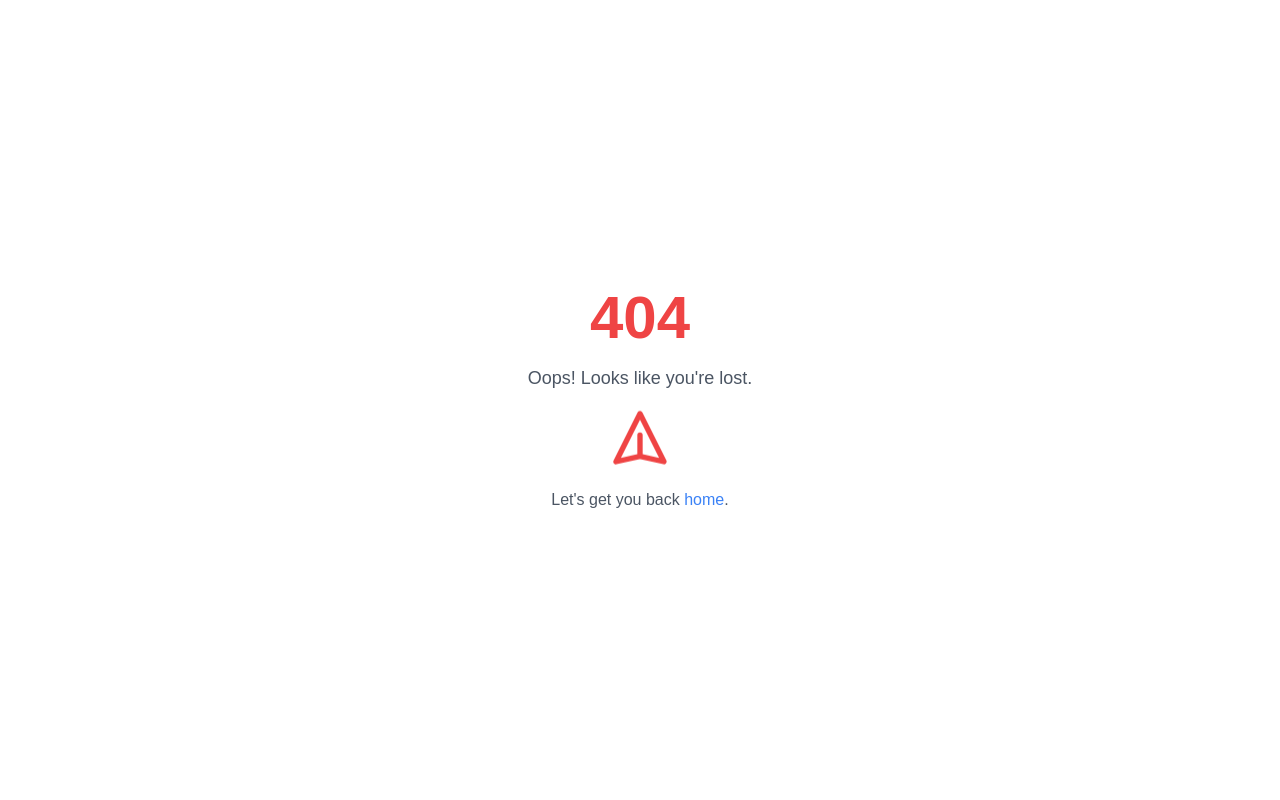
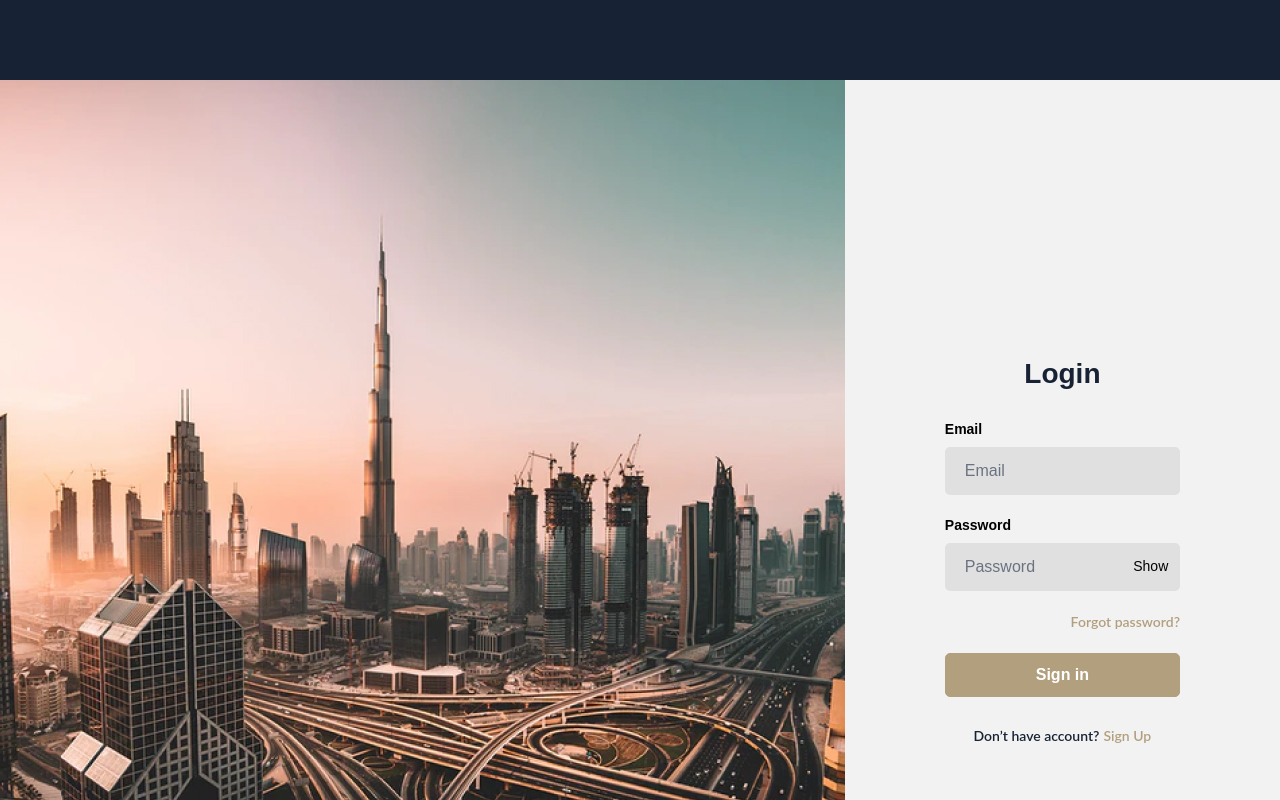
Before and after one commit to Yivgha/nest-fe-eco-landing, a React (Create React App) app: page /login in a window 1280 px wide. Before the commit this address had no page. Shown: the top 800 px of the page. Built offline with nearby package versions, Linux system fonts and the light colour scheme.

Commit message:
add login page

```diff
--- a/package.json
+++ b/package.json
@@ -6,6 +6,7 @@
     "@testing-library/jest-dom": "^5.17.0",
     "@testing-library/react": "^13.4.0",
     "@testing-library/user-event": "^13.5.0",
+    "clsx": "^2.1.1",
     "http-proxy-middleware": "^3.0.0",
     "prop-types": "^15.8.1",
     "react": "^18.3.1",
--- a/src/App.jsx
+++ b/src/App.jsx
@@ -2,6 +2,8 @@ import { BrowserRouter as Router, Routes, Route } from 'react-router-dom';
 import HomePage from "./components/HomePage";
 import DealPage from './components/DealPage';
 import ErrorPage from './components/ErrorPage';
+import LoginPage from './components/LoginPage';
+import SignUpPage from "./components/SignUpPage";
 
 function App() {
 
@@ -12,7 +14,9 @@ function App() {
         <Route
       path="/deal/:id"
       element={<DealPage/>}
-    />
+        />
+        <Route path='/login' element={<LoginPage />} />
+        <Route path='/signup' element={<SignUpPage /> } />
   <Route path="*" element={<ErrorPage />} />
 </Routes>
 </Router>
--- /dev/null
+++ b/src/components/CustomInput.jsx
@@ -0,0 +1,50 @@
+import PropTypes from "prop-types";
+import {useState} from "react"
+
+export default function CustomInput({
+  value,
+  onChange,
+  placeholder,
+  id,
+  type,
+}) {
+    const [showPassword, setShowPassword] = useState(false);
+    const isPassword = type === "password"
+
+    const togglePasswordVisibility = () => {
+    setShowPassword(!showPassword);
+    };
+
+  return (
+    <div className="flex flex-col gap-[8px] w-full relative justify-center  ">
+      <label
+        htmlFor={id}
+        className="font-bold text-[14px] font-merriweather leading-[20px]"
+      >
+       {placeholder}
+      </label>
+     <input
+        type={showPassword === false ? "text" : 'password'}
+        id={id}
+        value={value}
+        placeholder={placeholder}
+        onChange={onChange}
+        className="bg-inputBg px-5 py-3 text-heroBg placeholder-gray-500 rounded-[5px] w-full"
+        required
+          />
+          {!!isPassword && <button type="button" onClick={togglePasswordVisibility}
+              className="absolute right-[5%]    top-[55%] text-lato text-sm">
+        {showPassword ? 'Hide' : 'Show'}
+      </button>}
+
+    </div>
+  );
+}
+
+CustomInput.propTypes = {
+  value: PropTypes.string,
+  onChange: PropTypes.func,
+  placeholder: PropTypes.string,
+  id: PropTypes.string,
+  type: PropTypes.string,
+};
--- a/src/components/FilledBtn.jsx
+++ b/src/components/FilledBtn.jsx
@@ -1,12 +1,12 @@
 import PropTypes from "prop-types";
+import clsx from "clsx";
 
-export default function FilledBtn({text, onClick, className}) {
+export default function FilledBtn({text, onClick, className, type}) {
   return (
       <button
-          onClick={onClick}
-    type="button"
-      className={`${className}
-           bg-golden text-white font-bold text-[16px] leading-5 border-golden border-[1px] py-[11px] w-[150px] md:w-[160px]  rounded-[5px] border-1`}
+    onClick={onClick}
+    type={type}
+      className={clsx(className, "bg-golden text-white font-bold text-[16px] leading-5 border-golden border-[1px] py-[11px]  rounded-[5px] border-1" )}
     >
       {text}
     </button>
@@ -16,5 +16,6 @@ export default function FilledBtn({text, onClick, className}) {
 FilledBtn.propTypes = {
     text: PropTypes.string,
   onClick: PropTypes.func,
-    className: PropTypes.string
+  className: PropTypes.string,
+    type: PropTypes.string
 }
--- a/src/components/Footer.jsx
+++ b/src/components/Footer.jsx
@@ -1,9 +1,12 @@
 import LogoText from "./LogoText";
+import { useNavigate } from "react-router-dom";
 
 export default function Footer() {
+  const navigate = useNavigate()
   return (
-      <footer className='flex flex-col md:flex-row items-center justify-between  w-full px-5 md:px-20 pt-2 md:pt-5 pb-1 md:pb:3 bg-headerBg text-white'>
-          <LogoText />
+    <footer
+      className='flex flex-col md:flex-row items-center justify-between  w-full px-5 md:px-20 pt-2 md:pt-5 pb-1 md:pb:3 bg-headerBg text-white'>
+          <LogoText onClick={()=>navigate("/")} />
           <div className='flex flex-row gap-1 justify-center items-center'>
               <p>Made by:</p>
               <p className='text-golden font-bold text-[18px]'>Yevheniia Plaskon</p>
--- a/src/components/Header.jsx
+++ b/src/components/Header.jsx
@@ -1,18 +1,24 @@
+import PropTypes from "prop-types"
 import OutlinedBtn from './OutlinedBtn';
 import FilledBtn from './FilledBtn';
 import LogoText from './LogoText';
+import { useNavigate } from 'react-router-dom';
 
-function Header() {
+export default  function Header({showText = true, showBtns=true}) {
+  const navigate = useNavigate();
   return (
-      <header className="flex flex-col md:flex-row bg-headerBg text-white h-20 w-full py-4 justify-center md:justify-between items-center px-2 md:px-10 lg:px-20 sticky top-0 z-20">
-      <LogoText />
-      <nav className='flex flex-row gap-1 md:gap-2.5'>
-          <OutlinedBtn text="Login" onClick={() => console.log("clicked login")} />
-          <FilledBtn text="Sign up" onClick={() => console.log("clicked signup")} />
+      <header className={`flex flex-col md:flex-row bg-headerBg text-white h-20 min-h-20  w-full py-4 justify-center md:justify-between items-center px-2 md:px-10 lg:px-20 sticky top-0 z-20`}>
+      {!!showText && <LogoText />}
+         {!! showBtns && <nav className='flex flex-row gap-1 md:gap-2.5'>
+      <OutlinedBtn text="Login" onClick={() =>  navigate("/login")} />
+          <FilledBtn className="w-[150px] md:w-[160px]" type="button" text="Sign up" onClick={() => navigate("/signup")} />
 
-          </nav>
+          </nav>}
     </header>
   )
 }
 
-export default Header
+Header.propTypes = {
+  showText: PropTypes.bool,
+  showBtns: PropTypes.bool,
+}
--- /dev/null
+++ b/src/components/Login/LoginForm.jsx
@@ -0,0 +1,37 @@
+import  { useState } from 'react';
+import CustomInput from '../CustomInput';
+import FilledBtn from '../FilledBtn';
+
+export default function LoginForm() {
+  const [email, setEmail] = useState('');
+    const [password, setPassword] = useState('');
+
+
+  const handleEmailChange = (e) => {
+    setEmail(e.target.value);
+  };
+
+  const handlePasswordChange = (e) => {
+    setPassword(e.target.value);
+  };
+
+  const handleSubmit = (e) => {
+    e.preventDefault();
+    // Handle form submission, e.g., send data to server
+    console.log('Email:', email);
+    console.log('Password:', password);
+  };
+
+  return (
+      <form onSubmit={handleSubmit} className='flex flex-col gap-5 w-full px-10 lg:px-[100px]'>
+          <CustomInput value={email} id="email" type="email" placeholder="Email" onChange={handleEmailChange} />
+
+          <CustomInput value={password} id="password" type="password" placeholder="Password" onChange={handlePasswordChange} />
+
+          <p className='text-golden font-lato font-semibold text-[14px] leading-[22px] text-right cursor-pointer'
+              onClick={() => alert("Clicked to change password")} >Forgot password?</p>
+
+          <FilledBtn type="submit" text="Sign in" className="w-full"/>
+    </form>
+  );
+}
--- /dev/null
+++ b/src/components/LoginPage.jsx
@@ -0,0 +1,42 @@
+import Header from "./Header";
+import Footer from "./Footer";
+import LoginIMG from "../assets/loginIMG.jpg";
+import LoginForm from "./Login/LoginForm";
+import clsx from "clsx";
+import { useNavigate } from "react-router-dom";
+
+const textStyle = "font-lato font-semibold text-[14px] leading-[22px]";
+
+export default function LoginPage() {
+  const navigate = useNavigate();
+  return (
+    <div className="flex flex-col w-full bg-loginBg ">
+      <Header showText={false} showBtns={false} />
+      <main className="flex flex-col mb-3 md:mb-0 gap-2 md:gap-0 md:flex-row ">
+        <div className="flex-1 md:flex-2 w-full md:min-w-[66%] md:w-[890px]  h-[943px]">
+          <img
+            src={LoginIMG}
+            alt="Login"
+            className="w-full h-full object-cover"
+          />
+        </div>
+        <div className="flex flex-1 flex-col justify-center items-center gap-7">
+          <h1 className="font-bold text-[28px] leading-[34px] text-heroBg font-merriweather">
+            Login
+          </h1>
+          <LoginForm />
+          <p className={clsx(textStyle, "text-heroBg flex gap-1")}>
+            Don’t have account?
+            <span
+              className={clsx(textStyle, "text-golden cursor-pointer")}
+              onClick={() => navigate("/signup")}
+            >
+              Sign Up
+            </span>
+          </p>
+        </div>
+      </main>
+      <Footer />
+    </div>
+  );
+}
--- a/src/components/LogoText.jsx
+++ b/src/components/LogoText.jsx
@@ -1,8 +1,13 @@
+import PropTypes from "prop-types"
 
-export default function LogoText() {
+export default function LogoText({onClick}) {
   return (
-    <div className='flex flex-row gap-1 justify-center items-center'>
+    <div className='flex flex-row gap-1 justify-center items-center cursor-pointer' onClick={onClick}>
               <p className='text-golden font-bold text-[18px] md:text-[34px] uppercase'>Eco Landing</p>
           </div>
   )
 }
+
+LogoText.propTypes = {
+  onClick: PropTypes.func
+}
--- /dev/null
+++ b/src/components/SignUpPage.jsx
@@ -0,0 +1,7 @@
+import React from 'react'
+
+export default function SignUpPage() {
+  return (
+    <div>SignUpPage</div>
+  )
+}
--- a/src/styles/Colors.js
+++ b/src/styles/Colors.js
@@ -4,4 +4,7 @@ export const COLORS = {
   golden: "#B29F7E",
   white: "#FFFFFF",
   heroBg: "#172234",
+  black: "#000000",
+  inputBg: "#E0E0E0",
+  loginBg: "#F2F2F2",
 };
--- a/tailwind.config.js
+++ b/tailwind.config.js
@@ -11,6 +11,9 @@ module.exports = {
         golden: COLORS.golden,
         white: COLORS.white,
         heroBg: COLORS.heroBg,
+        black: COLORS.black,
+        inputBg: COLORS.inputBg,
+        loginBg: COLORS.loginBg,
       },
       fontFamily: {
         lato: ["Lato", "sans-serif"],
```
Also changed, not shown: src/assets/loginIMG.jpg (added), 1 other file (tests, documents, lock files or other folders).
